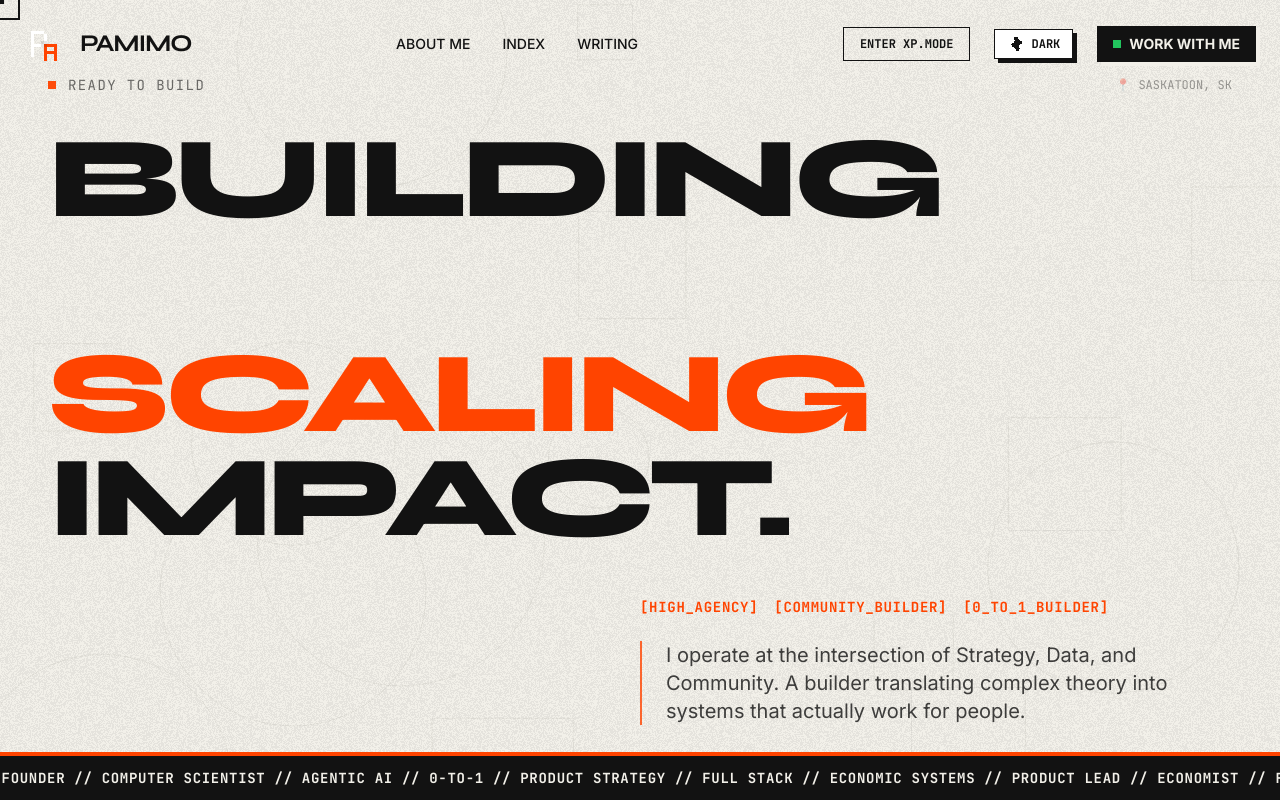
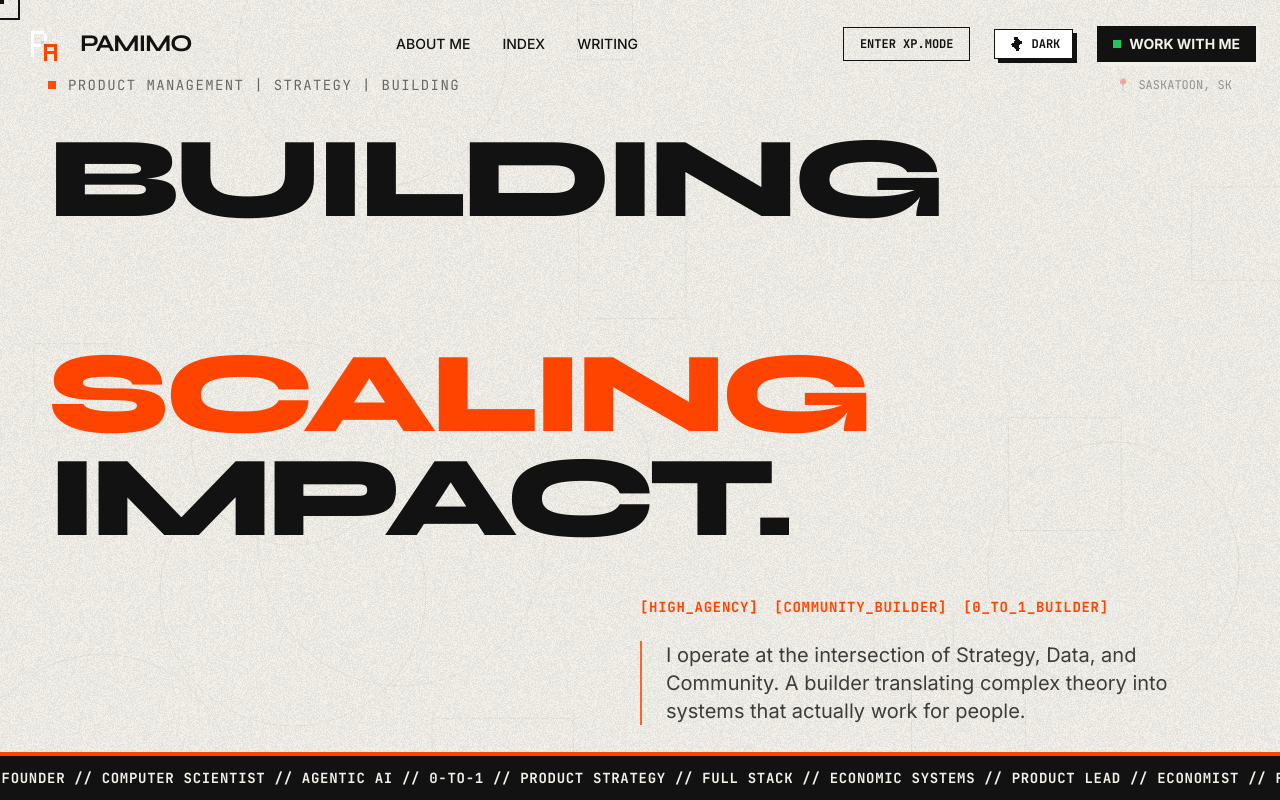
Before and after one commit to A-Pamimo/pamimo_com, a Next.js app: page / in a window 1280 px wide. Shown: the top 800 px of the page. Built offline with nearby package versions, Linux system fonts and the light colour scheme.

Commit message:
feat: Implement core application layout and hero section, and update README opportunities.

```diff
--- a/app/layout.tsx
+++ b/app/layout.tsx
@@ -63,13 +63,13 @@ export const metadata: Metadata = {
         url: '/og-image.png', // You'll need to create this
         width: 1200,
         height: 630,
-        alt: 'Pamimo Akinjide - Strategy × Data × Systems'
+        alt: 'Pamimo Akinjide | Product Management | Strategy | Building'
       }
     ]
   },
   twitter: {
     card: 'summary_large_image',
-    title: 'Pamimo Akinjide | Product Strategist & Economist',
+    title: 'Pamimo Akinjide | Product Management | Strategy | Building',
     description: 'Award-winning strategist at the intersection of AI, data, and community. RBC Amplify winner | WFP Researcher | Systems Builder',
     images: ['/og-image.png'],
     creator: '@pamimo' // Replace with your actual Twitter handle if you have one
--- a/components/sections/Hero.tsx
+++ b/components/sections/Hero.tsx
@@ -24,7 +24,7 @@ const Hero: React.FC = () => {
           <div className="flex items-center gap-3">
             <span className="w-2 h-2 bg-pop animate-pulse"></span>
             <span className="font-mono text-xs md:text-sm uppercase tracking-widest opacity-60">
-              Ready to Build
+              Product Management | Strategy | Building
             </span>
           </div>
           <div className="hidden md:flex items-center gap-2 font-mono text-xs opacity-40">
```
Also changed, not shown: 1 other file (tests, documents, lock files or other folders).
